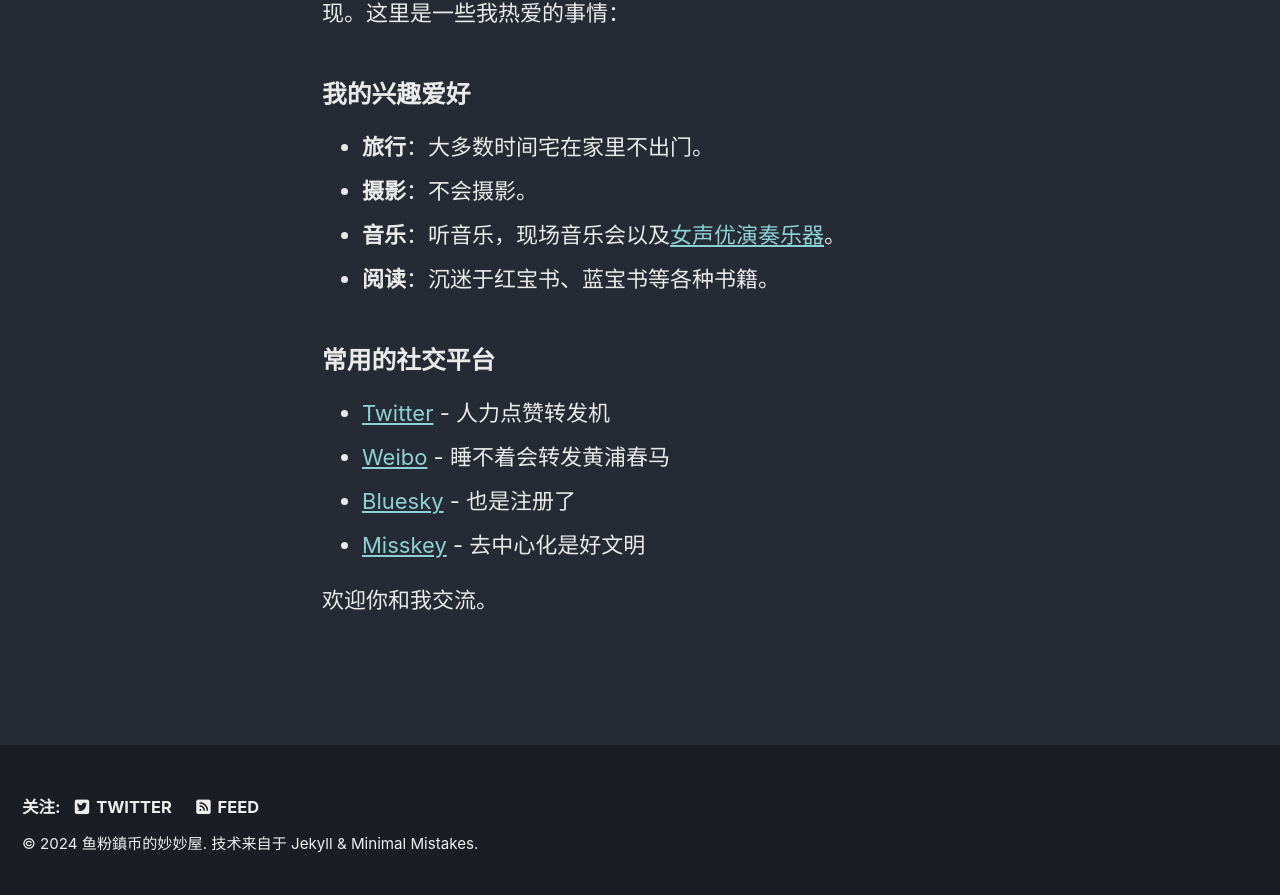
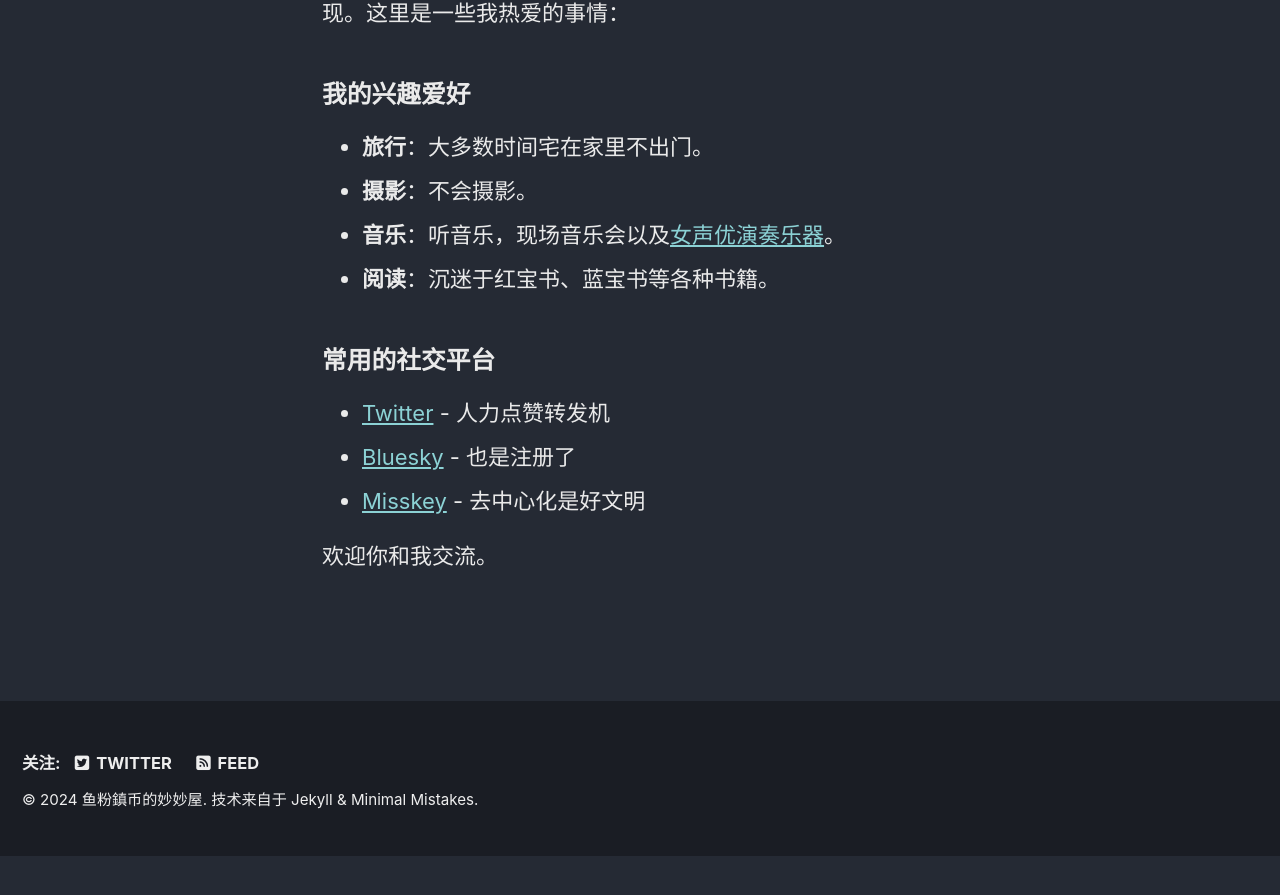
Before and after one commit to lilyknight39/lilyknight39.github.io, a Jekyll site: the page built from _pages/about.md--- layout: single title: "About" permalink: /about/about.md, in a window 1280 px wide and 900 px high, scrolled down 715 px. Shown: the top 895 px of the window. Built offline with Jekyll 4.4.1, drawn with Linux system fonts in a browser that asks for light colours; cached includes are drawn as plain includes; after the commit the page ends 1571 px from its top, so only the background shows below that.

Commit message:
Update about.md

```diff
--- a/_pages/about.md--- layout: single title: "About" permalink: /about/about.md
+++ b/_pages/about.md--- layout: single title: "About" permalink: /about/about.md
@@ -18,7 +18,6 @@ permalink: /about/
 
 ### 常用的社交平台
 - [Twitter](https://x.com/Nickel2370) - 人力点赞转发机
-- [Weibo](https://weibo.com/u/2195844241) - 睡不着会转发黄浦春马
 - [Bluesky](https://bsky.app/profile/lilyknight.top) - 也是注册了
 - [Misskey](https://miki.live4you.one/@nickel) - 去中心化是好文明
 
```
